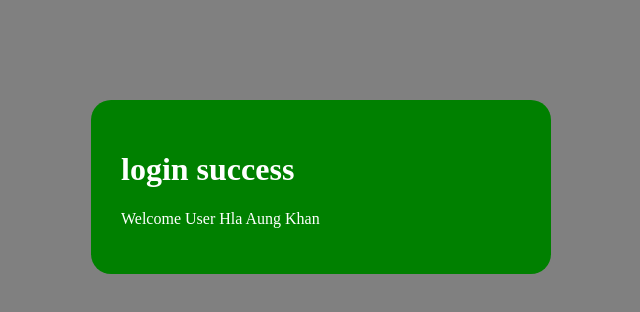
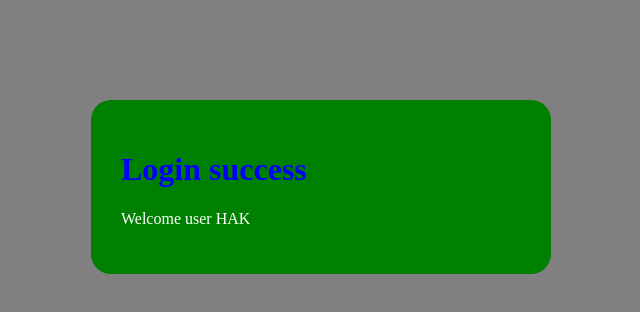
Before and after one commit to kkhakkha8/VueProject, a Vue app: page / in a window 1280 px wide. Both pictures are taken after a click on the button "show modal". Shown: the top 312 px of the page, without its empty margins (319-959 px from the left). Built offline with nearby package versions, Linux system fonts and the light colour scheme.

Commit message:
ep7_cli_slot

```diff
--- a/src/App.vue
+++ b/src/App.vue
@@ -1,7 +1,14 @@
 <template>
   <h1 ref="greet">Hi</h1>
     <div v-if="showModal">
-        <Model_com :header="header" :content="content" :theme="theme" @close="showModal=false" />
+        <Model_com  :theme="theme" @close="showModal=false" >
+            <h1>Login success</h1>
+            <p>Welcome user HAK</p>
+            <!-- <template v-slot:links>
+                <a href="">Signup</a>
+                <a href="">Register</a>
+            </template> -->
+        </Model_com>
     </div>
     <button @click="showModal=true">show modal</button>
 </template>
@@ -11,8 +18,7 @@ import Model_com from "./components/Model_com.vue";
 export default {
     data() {
         return {
-            header: "login success",
-            content: "Welcome User Hla Aung Khan",
+
             theme: "success",
             showModal:false
 
--- a/src/components/Model_com.vue
+++ b/src/components/Model_com.vue
@@ -1,15 +1,17 @@
 <template>
   <div class="backdrop" @click.self="closeModal">
       <div class="modal" :class="{success:theme==='success',danger:theme==='delete'}">
-          <h1>{{header}}</h1>
-          <p>{{content}}</p>
+          <slot>
+              default
+          </slot>
+          <slot name="links" />
       </div>
   </div>
 </template>
 
 <script>
 export default {
-    props:['header','content','theme'],
+    props:['theme'],
     methods:{
         closeModal(){
             this.$emit('close');
```
